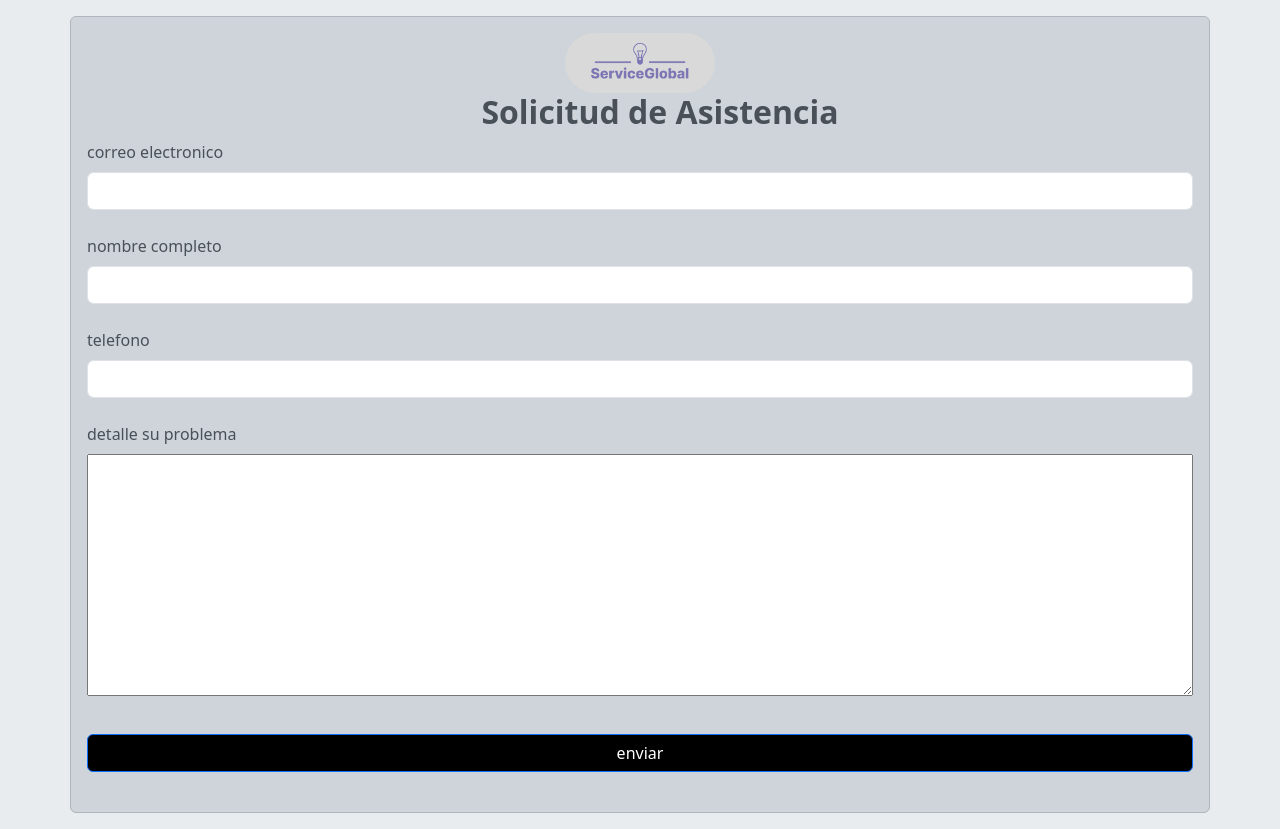
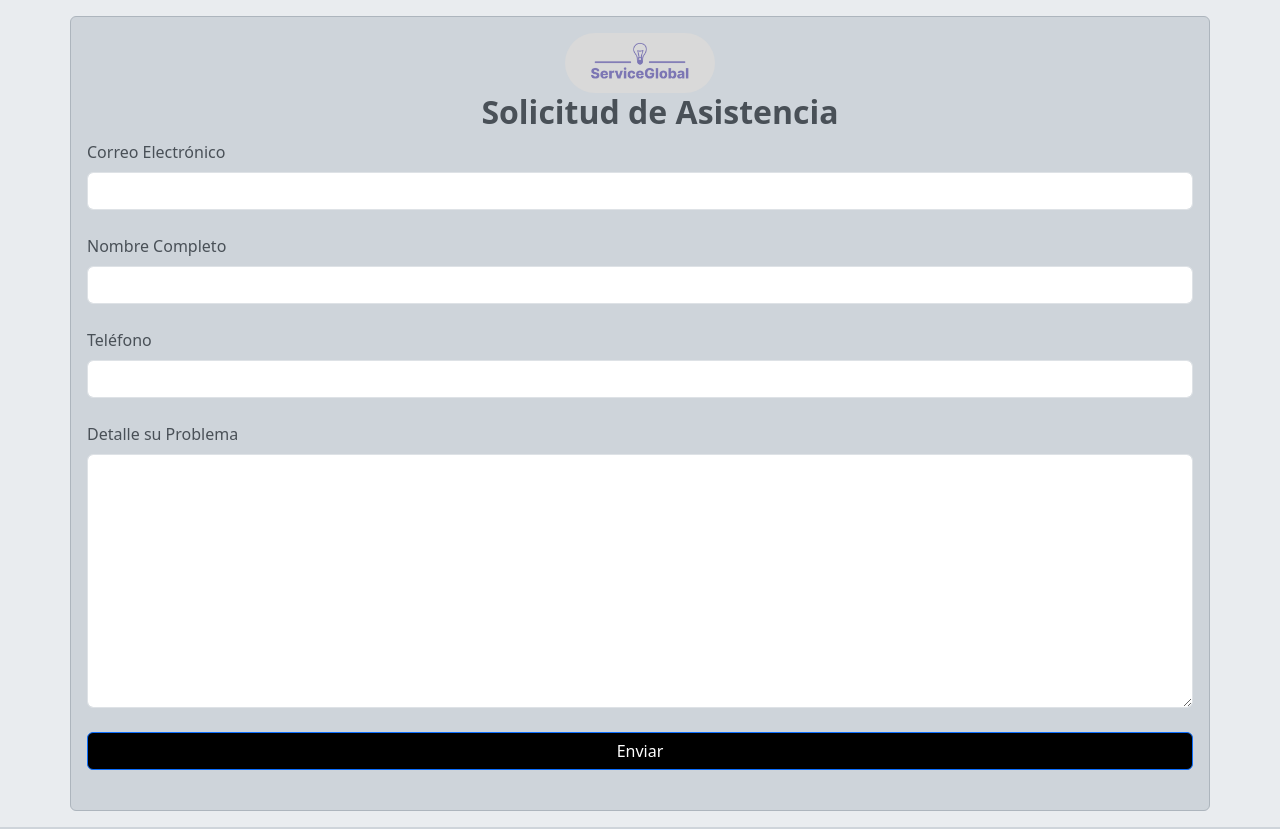
Before and after one commit to julipatepa/proyectservice, a Flask app: page /log_user in a window 1280 px wide. Shown: the part 104-933 px from the top of the page. Run offline with Flask 3, Linux system fonts and the light colour scheme; some libraries are stand-ins or nearby versions.

Commit message:
conectando formulario con base de datos wampserver

```diff
--- a/app/app.py
+++ b/app/app.py
@@ -6,17 +6,22 @@ app = Flask(__name__)
 # Configuración de la conexión MySQL
 app.config['MYSQL_HOST'] = 'localhost'  # Host de MySQL
 app.config['MYSQL_USER'] = 'root'       # Usuario de MySQL
-app.config['MYSQL_PASSWORD'] = '446303699799'  # Contraseña de MySQL
+app.config['MYSQL_PASSWORD'] = ''  # Contraseña de MySQL
 app.config['MYSQL_DB'] = 'formulario_db'  # Nombre de la base de datos
 app.config['MYSQL_CURSORCLASS'] = 'DictCursor'
 
 # Inicializar MySQL
 mysql = MySQL(app)
 
-# Ruta para el formulario y procesamiento de datos
+# Ruta para la página principal
 @app.route('/')
 def index():
     return render_template('index.html')
+
+# Ruta para mostrar el formulario
+@app.route('/log_user')
+def log_user():
+    return render_template('log_user.html')
 
 # Ruta para procesar el formulario
 @app.route('/submit_form', methods=['POST'])
@@ -25,15 +30,15 @@ def submit_form():
         # Obtener datos del formulario
         email = request.form['email']
         nombre_completo = request.form['nombre_completo']
-        telefono = request.form['telefono']
-        detalle_problema = request.form['detalle_problema']
+        numero_telefono = request.form['numero_telefono']
+        problema = request.form['problema']
 
         # Crear cursor
         cur = mysql.connection.cursor()
 
         # Ejecutar consulta SQL para insertar datos
-        cur.execute("INSERT INTO formulario (email, nombre_completo, telefono, detalle_problema) VALUES (%s, %s, %s, %s)",
-                    (email, nombre_completo, telefono, detalle_problema))
+        cur.execute("INSERT INTO formulario (email, nombre_completo, numero_telefono, problema) VALUES (%s, %s, %s, %s)",
+                    (email, nombre_completo, numero_telefono, problema))
 
         # Commit para guardar cambios en la base de datos
         mysql.connection.commit()
@@ -41,21 +46,13 @@ def submit_form():
         # Cerrar cursor
         cur.close()
 
-        # Redirigir a una página de éxito o a donde desees
-        return redirect(url_for('success'))
+        # Redirigir a la página principal
+        return redirect(url_for('index'))
 
-# Ruta para la página de éxito
-@app.route('/success')
-def success():
-    return 'Formulario enviado con éxito'
-
+# Ruta para la segunda página
 @app.route('/pag_dos')
 def pag_dos():
     return render_template('pag_dos.html')
 
-@app.route('/log_user')
-def log_user():
-    return render_template('log_user.html')
-
 if __name__ == '__main__':
     app.run(debug=True)
--- a/app/templates/log_user.html
+++ b/app/templates/log_user.html
@@ -2,92 +2,75 @@
 <html lang="es">
 <head>
   <meta charset="UTF-8">
-  <meta name="viewport" content="width=, initial-scale=1.0">
+  <meta name="viewport" content="width=device-width, initial-scale=1.0">
   <title>ServiGlobal</title>
   <link rel="stylesheet" type="text/css" href="{{ url_for('static', filename='estilos.css') }}">
   <link rel="stylesheet" href="https://fonts.googleapis.com/css2?family=Roboto:wght@400;700&display=swap">
   <link rel="stylesheet" href="https://cdnjs.cloudflare.com/ajax/libs/animate.css/4.1.1/animate.min.css">
   <link href="https://cdn.jsdelivr.net/npm/bootstrap@5.3.3/dist/css/bootstrap.min.css" rel="stylesheet"
     integrity="sha384-QWTKZyjpPEjISv5WaRU9OFeRpok6YctnYmDr5pNlyT2bRjXh0JMhjY6hW+ALEwIH" crossorigin="anonymous">
-
 </head>
 
-<body class="bg-body-secondary" >
-    <nav class="navbar  navbar-expand-lg alert alert-dark rounded-0">
-        <div class="container-fluid ">
-          <button class="navbar-toggler " type="button" data-bs-toggle="collapse" data-bs-target="#navbarSupportedContent"
+<body class="bg-body-secondary">
+  <nav class="navbar navbar-expand-lg alert alert-dark rounded-0">
+    <div class="container-fluid">
+      <button class="navbar-toggler" type="button" data-bs-toggle="collapse" data-bs-target="#navbarSupportedContent"
         aria-controls="navbarSupportedContent" aria-expanded="false" aria-label="Toggle navigation">
         <span class="navbar-toggler-icon"></span>
       </button>
       <div class="row collapse navbar-collapse justify-content-center text-center" id="navbarSupportedContent">
-            <ul class="navbar-nav me-auto mb-2 mb-lg-0  justify-content-between">
+        <ul class="navbar-nav me-auto mb-2 mb-lg-0 justify-content-between">
           <li class="nav-item">
-                <img class="" width="150" height="70"  src="{{ url_for('static', filename='imagenes/logo.png') }}" alt="logo">
-
+            <img class="" width="150" height="70" src="{{ url_for('static', filename='imagenes/logo.png') }}" alt="logo">
           </li>
-              <li class="nav-item nav-item text-black  active btn border-0">
+          <li class="nav-item nav-item text-black active btn border-0">
             <a class="nav-link active me-5 ms-5 btn" href="/"><p>home</p></a>
           </li>
-
-              <li class="nav-item nav-item text-black  active btn border-0">
+          <li class="nav-item nav-item text-black active btn border-0">
             <a class="nav-link active me-5 ms-5 btn" aria-current="page" href="/pag_dos"><p>servicios</p></a>
           </li>
-            </li>
-              <li class="nav-item nav-item text-black  active btn border-0 " >
+          <li class="nav-item nav-item text-black active btn border-0">
             <a class="nav-link active me-5 ms-5 btn" href="https://wa.me/1538479551"><p>contactanos</p></a>
           </li>
-
-
-              </li>
-              <li class="nav-item nav-item text-black  active btn border-0">
+          <li class="nav-item nav-item text-black active btn border-0">
             <a class="nav-link active me-5 ms-5 btn" href="/#nosotros"><p>nosotros</p></a>
           </li>
         </ul>
-
       </div>
     </div>
   </nav>
   <div class="container w-100 alert alert-dark">
     <div class="row">
-            <div class="col ">
-
+      <div class="col"></div>
+      <div class="row-12">
+        <div class="fw-bold text-center">
+          <img src="{{ url_for('static', filename='imagenes/logo.png') }}" width="150" alt="logo" class="rounded-5">
         </div>
-            <div class="row-12">
-                <div class="fw-bold text-center  ">
-                    <img src="{{ url_for('static', filename='imagenes/logo.png') }}" width="150" alt="logo" class=" rounded-5">
       </div>
-
-            </div>
-            <h2 class="fw-bold text-center ">Solicitud de Asistencia</h2>
-            <form action="">
-
+      <h2 class="fw-bold text-center">Solicitud de Asistencia</h2>
+      <form action="{{ url_for('submit_form') }}" method="post">
         <div class="mb-4">
-                    <label for="email" class="form-label w-100">correo electronico</label>
+          <label for="email" class="form-label w-100">Correo Electrónico</label>
           <input type="email" class="form-control" name="email">
         </div>
         <div class="mb-4">
-                    <label for="text" class="form-label w-100">nombre completo</label>
-                    <input type="text" class="form-control" name="email">
+          <label for="nombre_completo" class="form-label w-100">Nombre Completo</label>
+          <input type="text" class="form-control" name="nombre_completo">
         </div>
         <div class="mb-4">
-                    <label for="number" class="form-label w-100">telefono</label>
-                    <input type="number" class="form-control" name="email">
+          <label for="numero_telefono" class="form-label w-100">Teléfono</label>
+          <input type="text" class="form-control" name="numero_telefono">
         </div>
         <div class="mb-4">
-                  <label for="number" class="form-label w-100">detalle su problema</label>
-                  <textarea name="ContentObjectAttribute_data_text_219" rows="10" class="input form-label w-100" id=""  ></textarea>
+          <label for="problema" class="form-label w-100">Detalle su Problema</label>
+          <textarea name="problema" rows="10" class="form-control"></textarea>
         </div>
         <div class="mb-4 form-check p-0">
-
           <div class="d-grid">
-                        <button type="submit" class="btn btn-primary bg-black w-100 " id="boton_inicio">enviar</button>
+            <button type="submit" class="btn btn-primary bg-black w-100" id="boton_inicio">Enviar</button>
           </div>
         </div>
-
       </form>
-
-
-
     </div>
   </div>
   <script src="https://cdn.jsdelivr.net/npm/@popperjs/core@2.11.8/dist/umd/popper.min.js"
@@ -97,5 +80,4 @@
     integrity="sha384-0pUGZvbkm6XF6gxjEnlmuGrJXVbNuzT9qBBavbLwCsOGabYfZo0T0to5eqruptLy"
     crossorigin="anonymous"></script>
 </body>
-
 </html>
```
Lines whose indentation alone changed are shown as unchanged.
